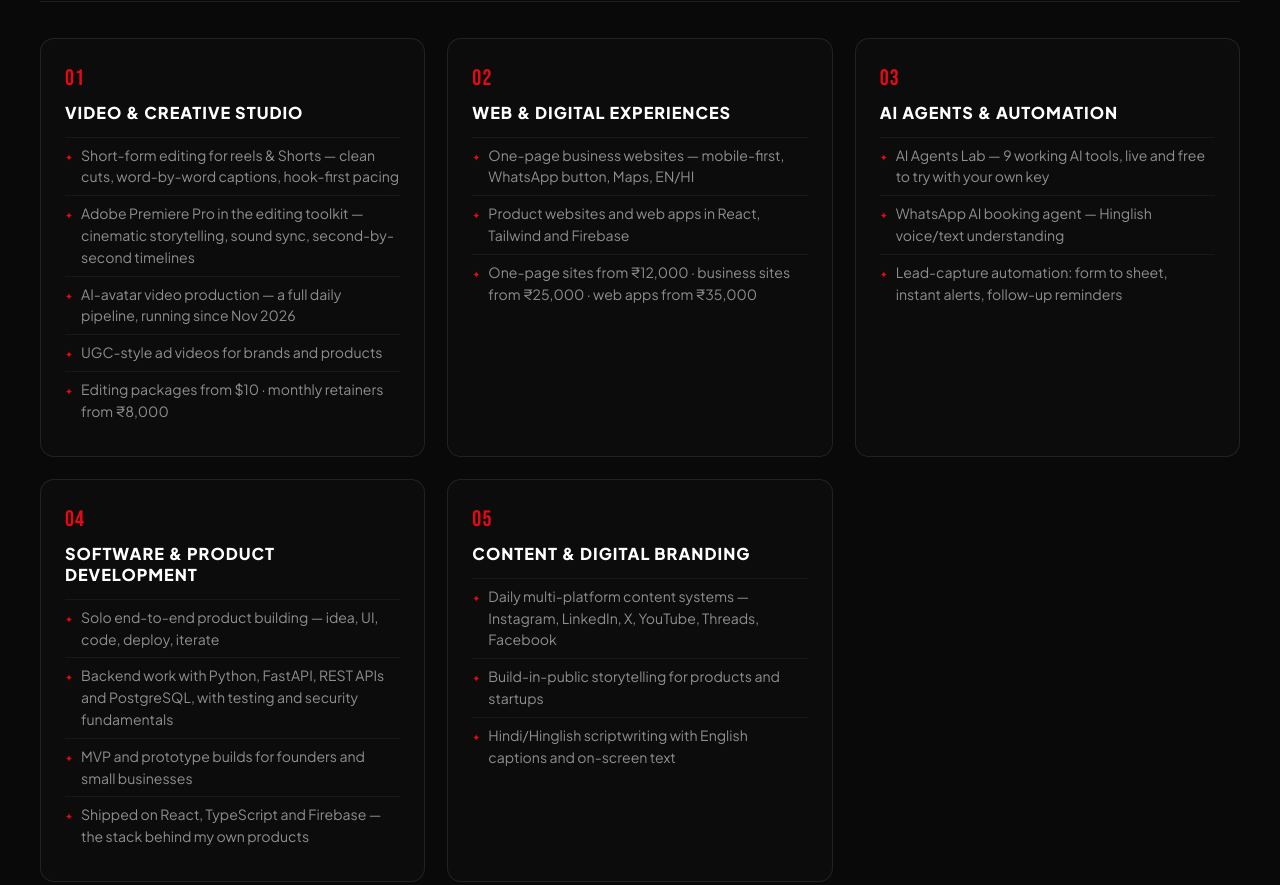
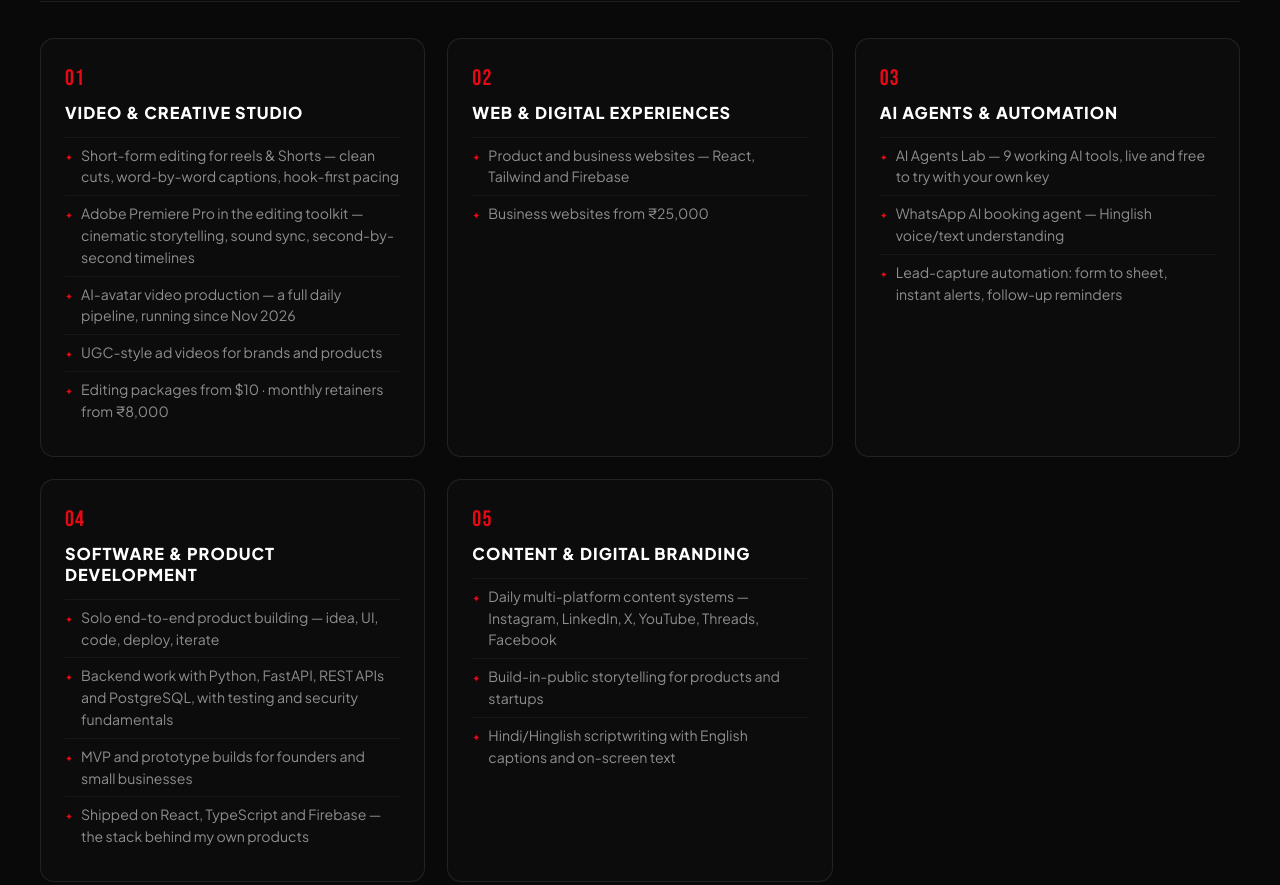
Before and after one commit to satyamkumar-builds/animated-portfolio, a plain HTML site: page index.html in a window 1280 px wide. Shown: the part 3940-4825 px from the top of the page. Drawn offline with Linux system fonts and the light colour scheme.

Commit message:
Founder order: remove one-page websites and web apps wording from services (now Product and Business Websites)

```diff
--- a/index.html
+++ b/index.html
@@ -283,9 +283,8 @@
               <span class="service-idx red-text">02</span>
               <h3 class="service-name">WEB &amp; DIGITAL EXPERIENCES</h3>
               <ul class="service-list">
-                <li>One-page business websites — mobile-first, WhatsApp button, Maps, EN/HI</li>
-                <li>Product websites and web apps in React, Tailwind and Firebase</li>
-                <li>One-page sites from ₹12,000 · business sites from ₹25,000 · web apps from ₹35,000</li>
+                <li>Product and business websites — React, Tailwind and Firebase</li>
+                <li>Business websites from ₹25,000</li>
               </ul>
             </div>
             <div class="service-card">
@@ -427,7 +426,7 @@
                   </div>
                   <div class="service-pill-item">
                     <span class="service-bullet red-text">✦</span>
-                    <span class="service-title">One-Page Websites &amp; Web Apps (React, Tailwind, Firebase)</span>
+                    <span class="service-title">Product &amp; Business Websites (React, Tailwind, Firebase)</span>
                   </div>
                   <div class="service-pill-item">
                     <span class="service-bullet red-text">✦</span>
```
